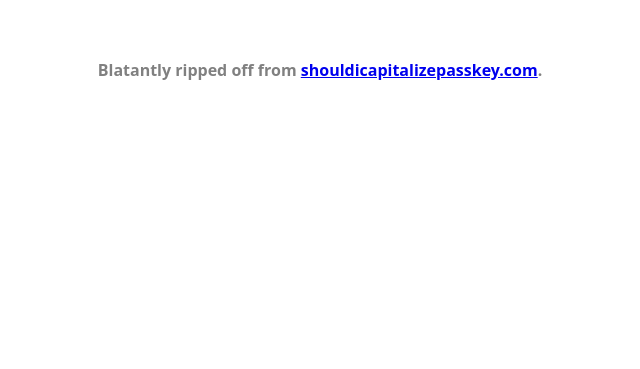
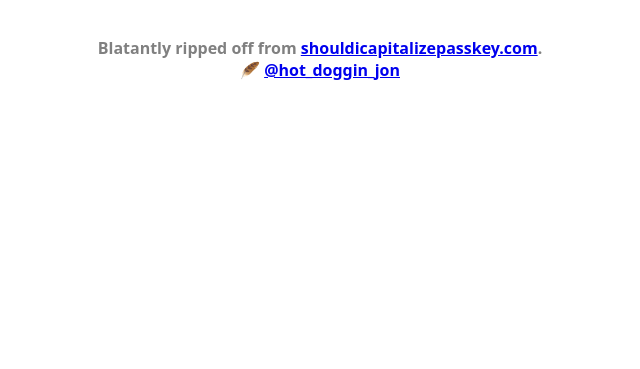
Before and after one commit to B3rry/shouldiputaspaceinpasskey.com, a plain HTML site: page index.html in a window 1280 px wide. Shown: the part 431-800 px from the top of the page, without its empty margins (320-960 px from the left). Drawn offline with Linux system fonts and the light colour scheme.

Commit message:
added og, updated bottom text

```diff
--- a/index.html
+++ b/index.html
@@ -22,7 +22,7 @@
       content="https://shouldiputaspaceinpasskey.com/"
     />
     <meta name="twitter:title" content="Should I put a space in &quot;passkey&quot;?">
-    <meta name="twitter:description" content="(No*!)" />
+    <meta name="twitter:description" content="(No!)" />
     <meta name="twitter:image" content="https://shouldiputaspaceinpasskey.com/og.png" />
     <style>
       * {
@@ -77,8 +77,7 @@
     </h1>
     <h2>NO!</h2>
     <h3>
-    	<br/>
-      <span>Blatantly ripped off from <a href="https://shouldicapitalizepasskey.com/">shouldicapitalizepasskey.com</a>.</span>
+      <span>Blatantly ripped off from <a href="https://shouldicapitalizepasskey.com/">shouldicapitalizepasskey.com</a>.<br/>🪶 <a href="https://twitter.com/hot_doggin_jon/">@hot_doggin_jon</a></span>
     </h3>
   </body>
 </html>
```
Also changed, not shown: og.png (added).
